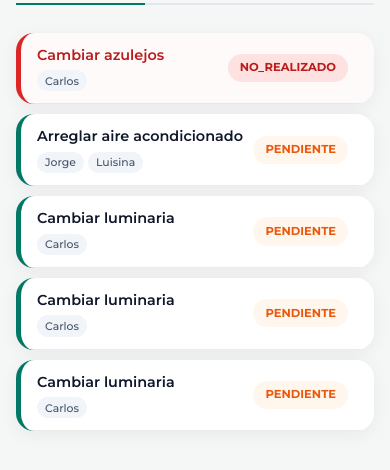
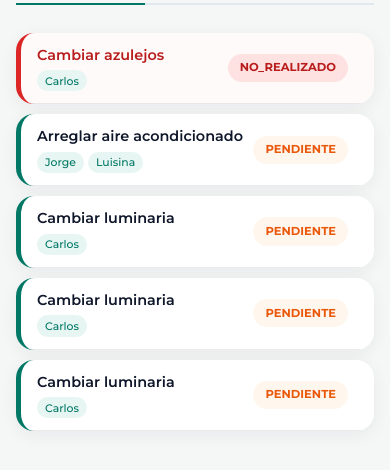
Before and after one commit to alexisvh5/app-front-centroMedicoVU, an Angular app in the folder clinica-app/: page /mantenimiento in a window 390 px wide. Shown: the part 298-768 px from the top of the page. Built offline with nearby package versions, Linux system fonts and the light colour scheme.

Commit message:
suma de campos en card mobile

```diff
--- a/clinica-app/src/app/features/home/pages/listar-sectores/listar-sectores.html
+++ b/clinica-app/src/app/features/home/pages/listar-sectores/listar-sectores.html
@@ -20,15 +20,6 @@
   </div>
 
   <div class="sector-card">
-    <div class="icon">🧹</div>
-    <h3>Limpieza</h3>
-    <p>
-      Control y seguimiento de limpieza e higiene de instalaciones.
-    </p>
-    <button>Ingresar</button>
-  </div>
-
-  <div class="sector-card">
     <div class="icon">🛒</div>
     <h3>Compras</h3>
     <p>
@@ -38,16 +29,26 @@
   </div>
 
   <div class="sector-card">
-    <div class="icon">🧪</div>
-    <h3>Insumos</h3>
+    <div class="icon">📊</div>
+    <h3>Reportes</h3>
     <p>
-      Control de stock, vencimientos y reposición de insumos médicos.
+      Próximamente
+      <br><br>
     </p>
-    <button>Ingresar</button>
+    <button>----</button>
+  </div>
+  <div class="sector-card">
+    <div class="icon">💰</div>
+    <h3>Caja</h3>
+    <p>
+      Próximamente
+      <br><br>
+    </p>
+    <button>----</button>
   </div>
 
 </section>
 
 <footer class="footer">
-  <p>Desarrollado por Alexis Heredia & Elias Tucci</p>
+  <p>Desarrollado por Elias Tucci & Alexis Heredia </p>
 </footer>
--- a/clinica-app/src/app/features/mantenimiento/pages/card-tarea-mobile/card-tarea-mobile.css
+++ b/clinica-app/src/app/features/mantenimiento/pages/card-tarea-mobile/card-tarea-mobile.css
@@ -97,9 +97,20 @@
   white-space: nowrap;
 }
 
-.pendiente { background: #fff7ed; color: #ea580c; }
-.finalizado { background: #dcfce7; color: #15803d; }
-.no-realizado-text { background: #fee2e2; color: #b91c1c; }
+.pendiente {
+  background: #fff7ed;
+  color: #ea580c;
+}
+
+.finalizado {
+  background: #dcfce7;
+  color: #15803d;
+}
+
+.no-realizado-text {
+  background: #fee2e2;
+  color: #b91c1c;
+}
 
 /* =========================
    DESCRIPCION
@@ -126,7 +137,8 @@
 
 .info-item {
   display: flex;
-  flex-direction: column;
+  flex-direction: row;
+  align-items: center;
   gap: .25rem;
 }
 
@@ -136,6 +148,11 @@
   text-transform: uppercase;
   letter-spacing: .03em;
   color: #94a3b8;
+}
+
+.items-row {
+  flex-wrap: wrap;
+  gap: 1.5rem;
 }
 
 .info-item span:last-child {
@@ -156,9 +173,18 @@
   color: white;
 }
 
-.alta { background: #dc2626; color: white !important;}
-.media { background: #f59e0b; }
-.baja { background: #16a34a; }
+.alta {
+  background: #dc2626;
+  color: white !important;
+}
+
+.media {
+  background: #f59e0b;
+}
+
+.baja {
+  background: #16a34a;
+}
 
 /* =========================
    EMPLEADOS
@@ -187,7 +213,8 @@
   margin-top: auto;
 }
 
-.btn-primary, .btn-secondary {
+.btn-primary,
+.btn-secondary {
   flex: 1;
   border: none;
   padding: .75rem;
@@ -203,14 +230,18 @@
   color: white;
 }
 
-.btn-primary:hover { opacity: .92; }
+.btn-primary:hover {
+  opacity: .92;
+}
 
 .btn-secondary {
   background: #f1f5f9;
   color: #334155;
 }
 
-.btn-secondary:hover { background: #e2e8f0; }
+.btn-secondary:hover {
+  background: #e2e8f0;
+}
 
 /* =========================
    MOBILE
@@ -257,8 +288,8 @@
   }
 
   .chip-mini {
-    background: #f1f5f9;
-    color: #475569;
+    background: var(--color-primary-soft);
+    color: var(--color-primary);
     padding: .15rem .5rem;
     border-radius: 999px;
     font-size: .68rem;
--- a/clinica-app/src/app/features/mantenimiento/pages/card-tarea-mobile/card-tarea-mobile.html
+++ b/clinica-app/src/app/features/mantenimiento/pages/card-tarea-mobile/card-tarea-mobile.html
@@ -8,10 +8,8 @@
         <span class="chip-mini" *ngFor="let asignado of tarea.asignados">{{ asignado }}</span>
       </div>
     </div>
-    <span class="estado"
-      [class.pendiente]="tarea.estado === 'PENDIENTE'"
-      [class.finalizado]="tarea.estado === 'FINALIZADO'"
-      [class.no-realizado-text]="tarea.estado === 'NO_REALIZADO'">
+    <span class="estado" [class.pendiente]="tarea.estado === 'PENDIENTE'"
+      [class.finalizado]="tarea.estado === 'FINALIZADO'" [class.no-realizado-text]="tarea.estado === 'NO_REALIZADO'">
       {{ tarea.estado }}
     </span>
     <i class="ti ti-chevron-down chevron"></i>
@@ -27,8 +25,7 @@
           <div class="titulo-container">
             <h3>{{ tarea.tipoRequerimiento }}</h3>
           </div>
-          <span class="estado desktop-estado"
-            [class.pendiente]="tarea.estado === 'PENDIENTE'"
+          <span class="estado desktop-estado" [class.pendiente]="tarea.estado === 'PENDIENTE'"
             [class.finalizado]="tarea.estado === 'FINALIZADO'"
             [class.no-realizado-text]="tarea.estado === 'NO_REALIZADO'">
             {{ tarea.estado }}
@@ -38,35 +35,45 @@
         <p class="descripcion">{{ tarea.descripcion }}</p>
 
         <div class="info-grid">
+          <div class="info-item items-row">
             <div class="info-item">
-            <span class="label">Local</span>
-            <span>831{{ tarea.localSolicitante }}</span>
+              <span class="label">Local:</span>
+              <span>{{ tarea.local }}</span>
             </div>
             <div class="info-item">
-            <span class="label">Prioridad</span>
-            <span class="prioridad"
-              [class.alta]="tarea.prioridad === 'ALTA'"
-              [class.media]="tarea.prioridad === 'MEDIA'"
-              [class.baja]="tarea.prioridad === 'BAJA'">
+              <span class="label">Sector:</span>
+              <span>{{ tarea.sector }}</span>
+            </div>
+          </div>
+          <div class="info-item">
+            <span class="label">Prioridad:</span>
+            <span class="prioridad" [class.alta]="tarea.prioridad === 'ALTA'"
+              [class.media]="tarea.prioridad === 'MEDIA'" [class.baja]="tarea.prioridad === 'BAJA'">
               {{ tarea.prioridad }}
             </span>
           </div>
+
+          <div class="info-item items-row">
             <div class="info-item">
-            <span class="label">Creación</span>
+              <span class="label">Creación:</span>
               <span>{{ tarea.fechaCreacion }}</span>
             </div>
             <div class="info-item">
-            <span class="label">Fecha Objetivo</span>
+              <span class="label">Fecha Objetivo:</span>
               <span>{{ tarea.fechaLimite }}</span>
-          </div>
-          <div class="info-item">
-            <span class="label">Sector</span>
-            <span>{{ tarea.sector }}</span>
             </div>
           </div>
 
-        <div class="empleados-lista" *ngIf="tarea.asignados?.length">
-          <span class="empleado-chip" *ngFor="let asignado of tarea.asignados">{{ asignado }}</span>
+          <div class="info-item items-row">
+            <div class="info-item">
+              <span class="label">Creador:</span>
+              <span>{{ tarea.creador }}</span>
+            </div>
+            <div class="info-item" *ngIf="tarea.asignados?.length">
+              <span class="label">Asignados:</span>
+              <span *ngFor="let asignado of tarea.asignados">{{ asignado }}</span>
+            </div>
+          </div>
         </div>
 
         <div class="acciones" *ngIf="tarea.estado !== 'FINALIZADO'">
```
Lines whose indentation alone changed are shown as unchanged.
